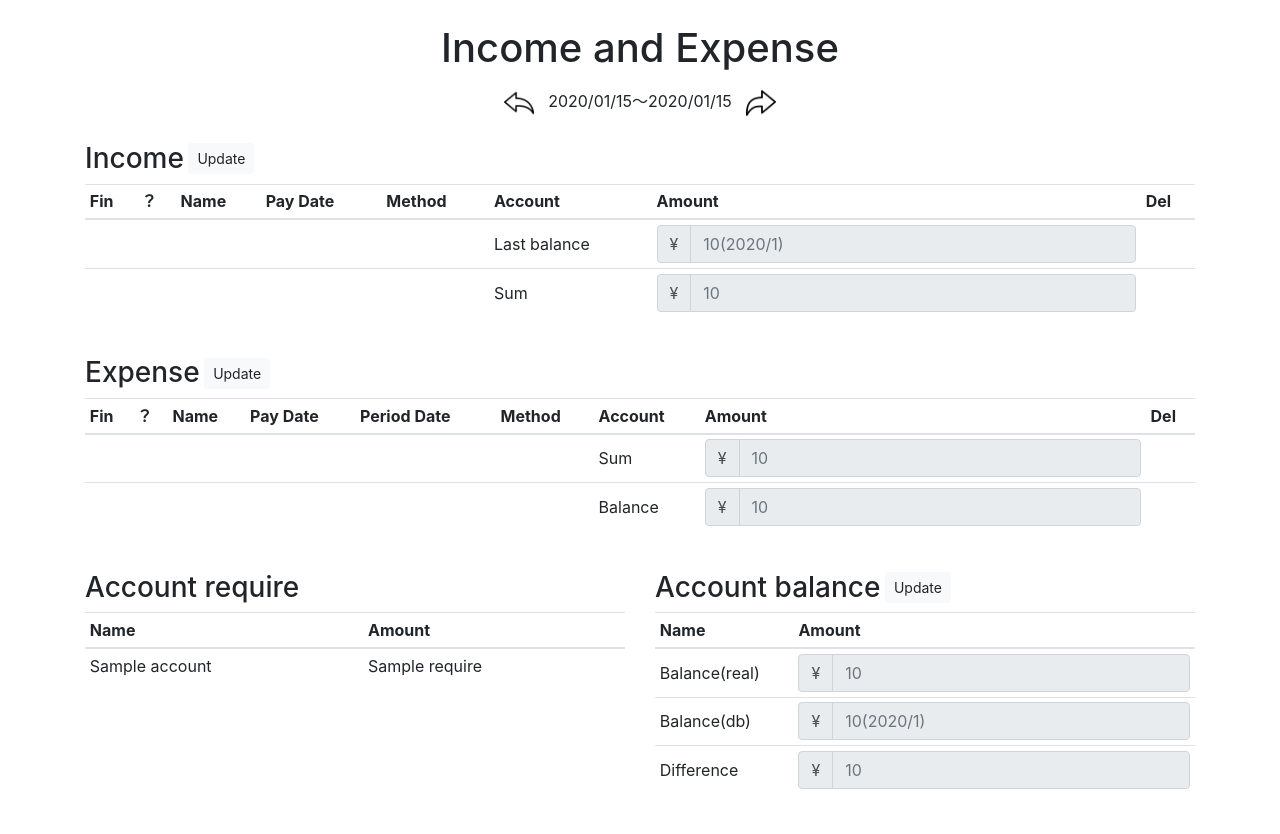
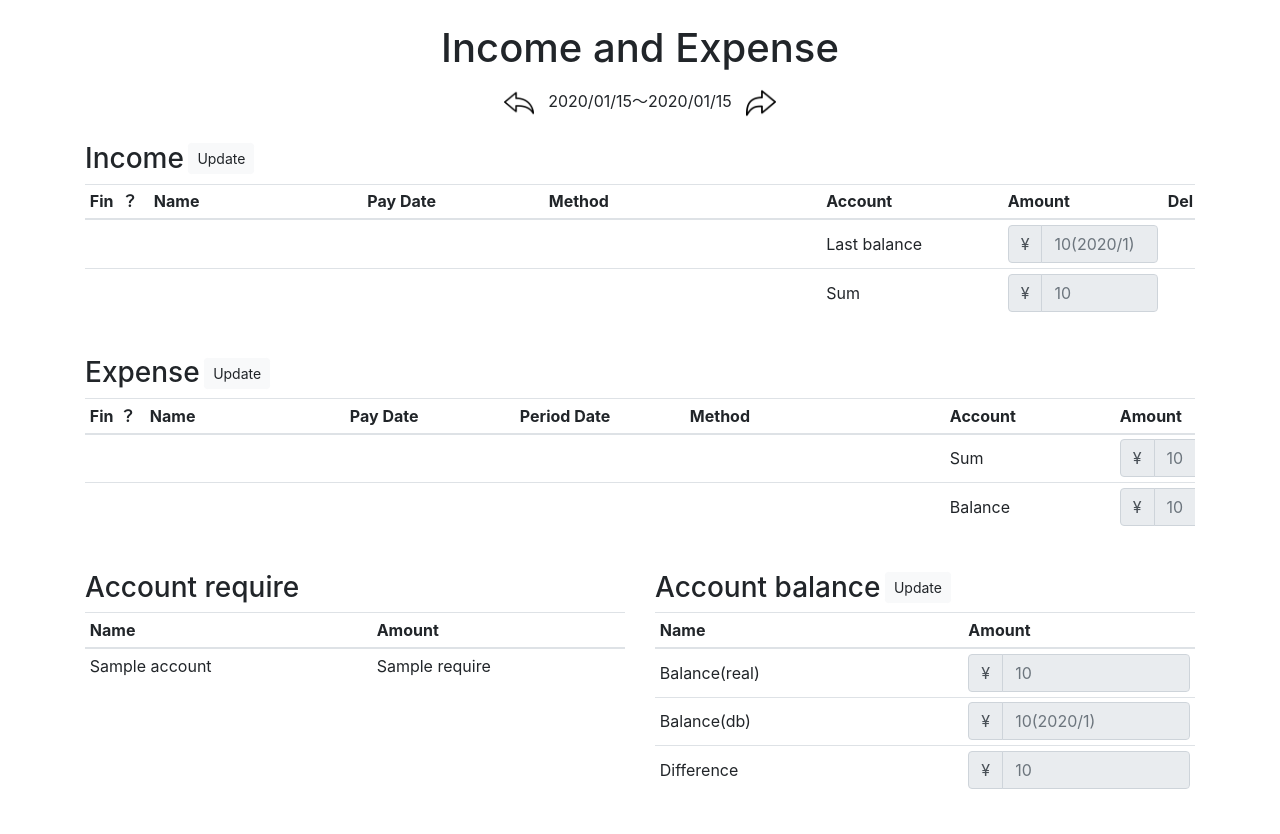
Before and after one commit to anndddooh/income_and_expense, a Django app: template income_and_expense/templates/income_and_expense/index.html in a window 1280 px wide. Run offline with Django 3.2, Linux system fonts and the light colour scheme; tables that the repository leaves empty hold one stand-in row (values such as "Sample post"); the template is opened without the code that fills it: values that come from a table or form of the project are taken from there, most other values are stand-ins (such as "Sample title", 1, 10 or a date in 2020); some libraries are stand-ins or nearby versions.

Commit message:
スマホ以上FHD未満の場合のレイアウトを変更

```diff
--- a/income_and_expense/templates/income_and_expense/index.html
+++ b/income_and_expense/templates/income_and_expense/index.html
@@ -2,15 +2,15 @@
 <head>
 	<meta charset="utf-8"/>
 	<meta name="viewport" content="initial-scale=1.0; maximum-scale=1.0; width=device-width;">
-
-{% load static %}
-	<link rel="stylesheet" type="text/css" href="{% static 'income_and_expense/style.css' %}">
 
 	{% load widget_tweaks %}
 
 	{% load bootstrap4 %}
 	{% bootstrap_css %}
 	{% bootstrap_javascript jquery='full' %}
+
+	{% load static %}
+	<link rel="stylesheet" type="text/css" href="{% static 'income_and_expense/style.css' %}">
 
 	<title>Income and Expense</title>
 </head>
@@ -44,17 +44,17 @@
 			<div class="row pb-4">
 				<div class="col-12">
 					<div class="table-responsive">
-						<table class="table table-sm">
+						<table class="table table-sm my-table">
 							<thead>
 								<tr>
-									<th>Fin</th>
-									<th class="d-none d-sm-table-cell">？</th>
-									<th>Name</th>
-									<th class="d-none d-sm-table-cell">Pay Date</th>
-									<th class="d-none d-sm-table-cell">Method</th>
-									<th class="d-none d-sm-table-cell">Account</th>
-									<th>Amount</th>
-									<th class="d-none d-sm-table-cell">Del</th>
+									<th class="check">Fin</th>
+									<th class="d-none d-sm-table-cell check">？</th>
+									<th class="name">Name</th>
+									<th class="d-none d-sm-table-cell date">Pay Date</th>
+									<th class="d-none d-sm-table-cell method">Method</th>
+									<th class="d-none d-sm-table-cell account">Account</th>
+									<th class="amount">Amount</th>
+									<th class="d-none d-sm-table-cell check">Del</th>
 								</tr>
 							</thead>
 							<tbody>
@@ -83,7 +83,7 @@
 											{{ inc_form.amount|add_class:"form-control" }}
 										</div>
 									</td>
-									<td class="align-middle d-none d-sm-table-cell"><p class="">{{ inc_form.DELETE }}</p></td>
+									<td class="align-middle d-none d-sm-table-cell">{{ inc_form.DELETE }}</td>
 								</tr>
 									{% for hidden_field in inc_form.hidden_fields %}
 										{{ hidden_field }}
@@ -141,18 +141,18 @@
 			<div class="row pb-4">
 				<div class="col-12">
 					<div class="table-responsive">
-						<table class="table table-sm">
+						<table class="table table-sm my-table">
 							<thead>
 								<tr>
-									<th>Fin</th>
-									<th class="d-none d-sm-table-cell">？</th>
-									<th>Name</th>
-									<th class="d-none d-sm-table-cell">Pay Date</th>
-									<th class="d-none d-sm-table-cell">Period Date</th>
-									<th class="d-none d-sm-table-cell">Method</th>
-									<th class="d-none d-sm-table-cell">Account</th>
-									<th>Amount</th>
-									<th class="d-none d-sm-table-cell">Del</th>
+									<th class="check">Fin</th>
+									<th class="d-none d-sm-table-cell check">？</th>
+									<th class="name">Name</th>
+									<th class="d-none d-sm-table-cell date">Pay Date</th>
+									<th class="d-none d-sm-table-cell date">Period Date</th>
+									<th class="d-none d-sm-table-cell method">Method</th>
+									<th class="d-none d-sm-table-cell account">Account</th>
+									<th class="amount">Amount</th>
+									<th class="d-none d-sm-table-cell check">Del</th>
 								</tr>
 							</thead>
 							<tbody>
@@ -240,11 +240,11 @@
 			<div class="row">
 				<div class="col-12">
 					<div class="table-responsive">
-						<table class="table table-sm">
+						<table class="table table-sm my-table">
 							<thead>
 								<tr>
-									<th>Name</th>
-									<th>Amount</th>
+									<th class="account">Name</th>
+									<th class="amount">Amount</th>
 								</tr>
 							</thead>
 							<tbody>
@@ -271,11 +271,11 @@
 				<div class="row">
 					<div class="col-12">
 						<div class="table-responsive">
-							<table class="table table-sm">
+							<table class="table table-sm my-table">
 								<thead>
 									<tr>
-										<th>Name</th>
-										<th>Amount</th>
+										<th class="name">Name</th>
+										<th class="amount">Amount</th>
 									</tr>
 								</thead>
 								<tbody>
--- a/static/income_and_expense/style.css
+++ b/static/income_and_expense/style.css
@@ -2,3 +2,34 @@
     margin: 5px;
     padding: 5px;
 }
+
+@media (min-width: 576px) and (max-width: 1919px) {
+    .my-table {
+        table-layout: fixed;
+    }
+
+    .check {
+        width: 30px;
+    }
+
+    .name {
+        width: 200px;
+    }
+
+    .date {
+        width: 170px;
+        padding-right: 10px;
+    }
+
+    .method {
+        width: 260px;
+    }
+
+    .account {
+        width: 170px;
+    }
+
+    .amount {
+        width: 150px;
+    }
+}
```
